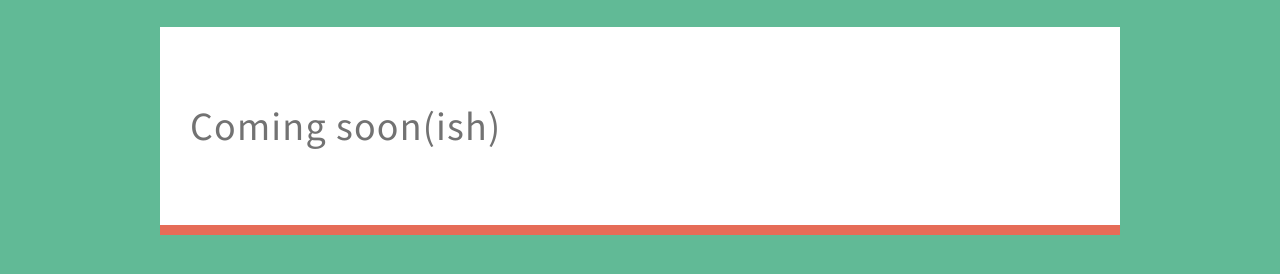
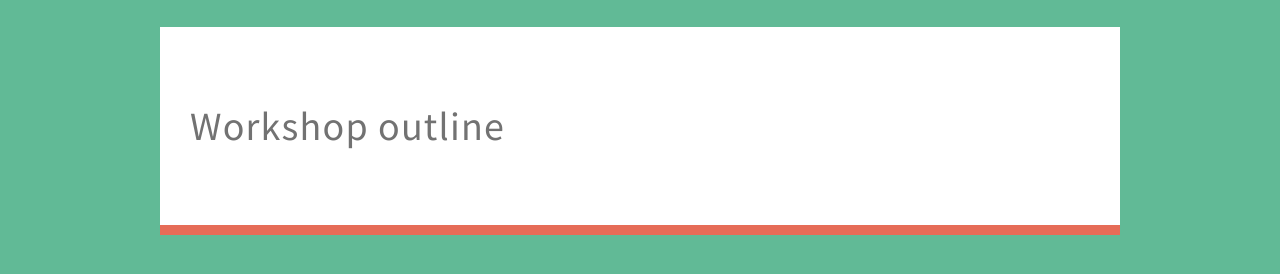
Before and after one commit to CTFEDs/typography-workshop-2016, a Jekyll site: the page built from index.md, in a window 1280 px wide. Shown: the part 149-423 px from the top of the page. Built offline with Jekyll 4.4.1, drawn with Linux system fonts in a browser that asks for light colours.

Commit message:
Add outline page

```diff
--- a/index.md
+++ b/index.md
@@ -1,6 +1,6 @@
 ---
 layout: default
-title: Workshop outline
+title: Typography Workshop 2016
 ---
 
-# Coming soon(ish)
+# Workshop outline
```
Also changed, not shown: workshop-outline.md (added, +6 -0 lines).
